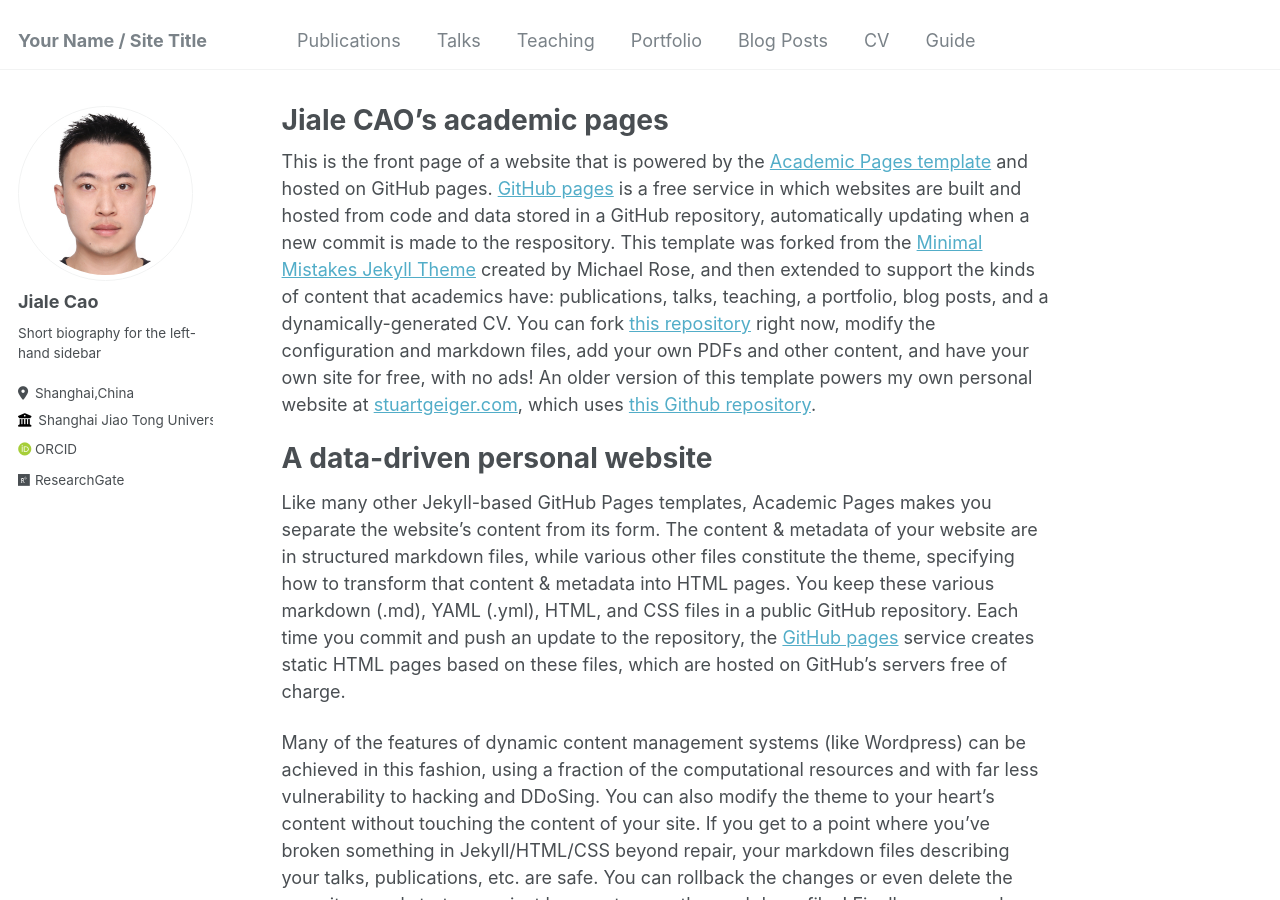
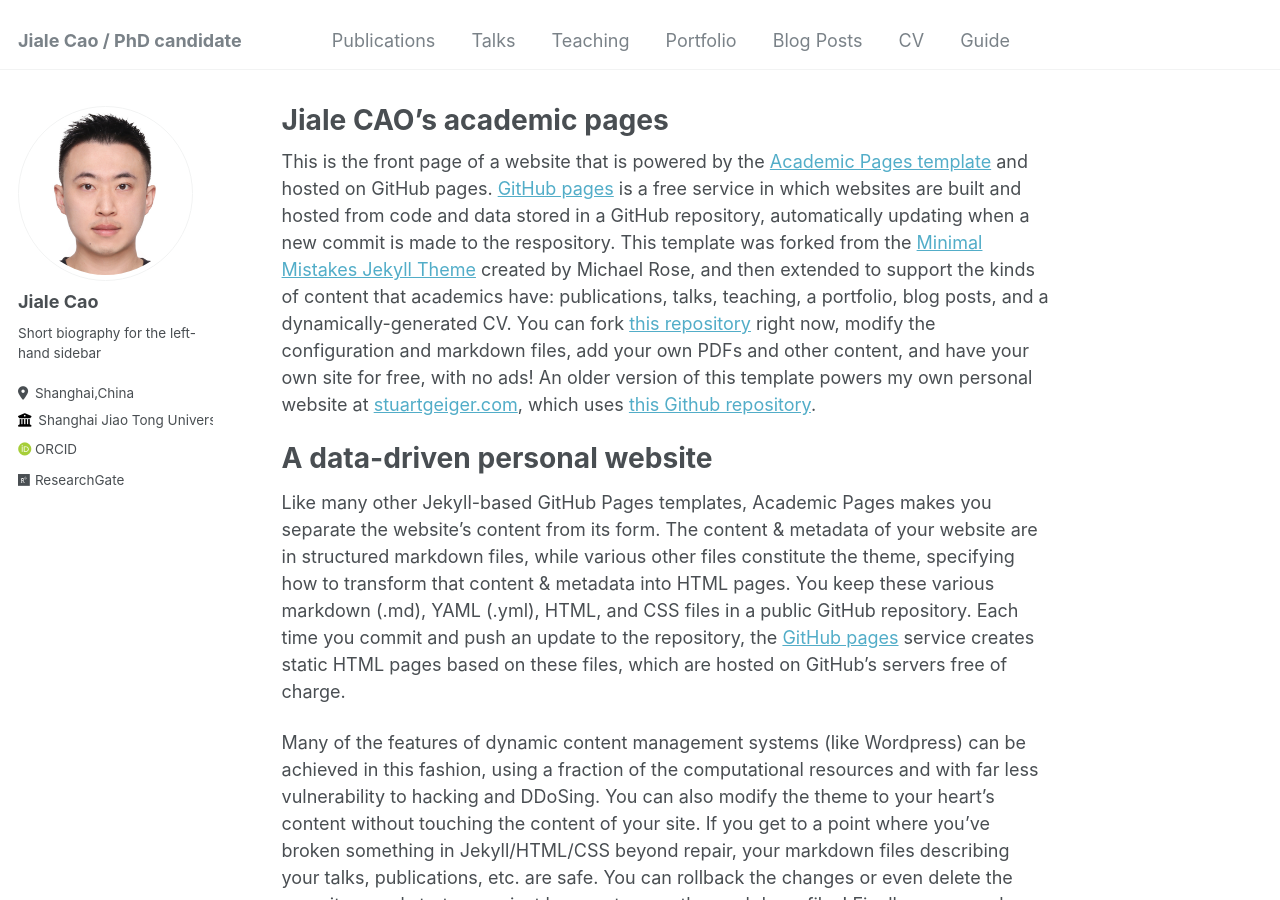
Before and after one commit to JialeCao-CN/JialeCao-CN.github.io, a Jekyll site: the page built from _pages/about.md, in a window 1280 px wide and 900 px high. Built offline with Jekyll 4.4.1, drawn with Linux system fonts in a browser that asks for light colours; some web fonts are replaced.

Commit message:
Update _config.yml

```diff
--- a/_config.yml
+++ b/_config.yml
@@ -8,7 +8,7 @@
 
 # Basic Site Settings
 locale                   : "en-US"
-title                    : "Your Name / Site Title"
+title                    : "Jiale Cao / PhD candidate"
 title_separator          : "-"
 name                     : &name "Jiale Cao"
 description              : &description "personal description"
```
